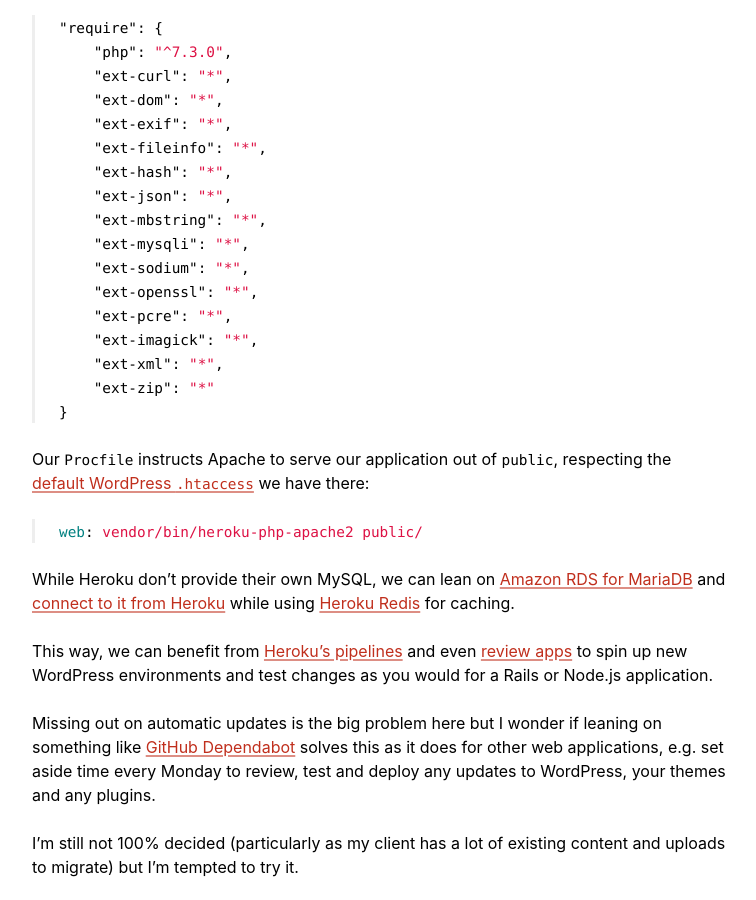
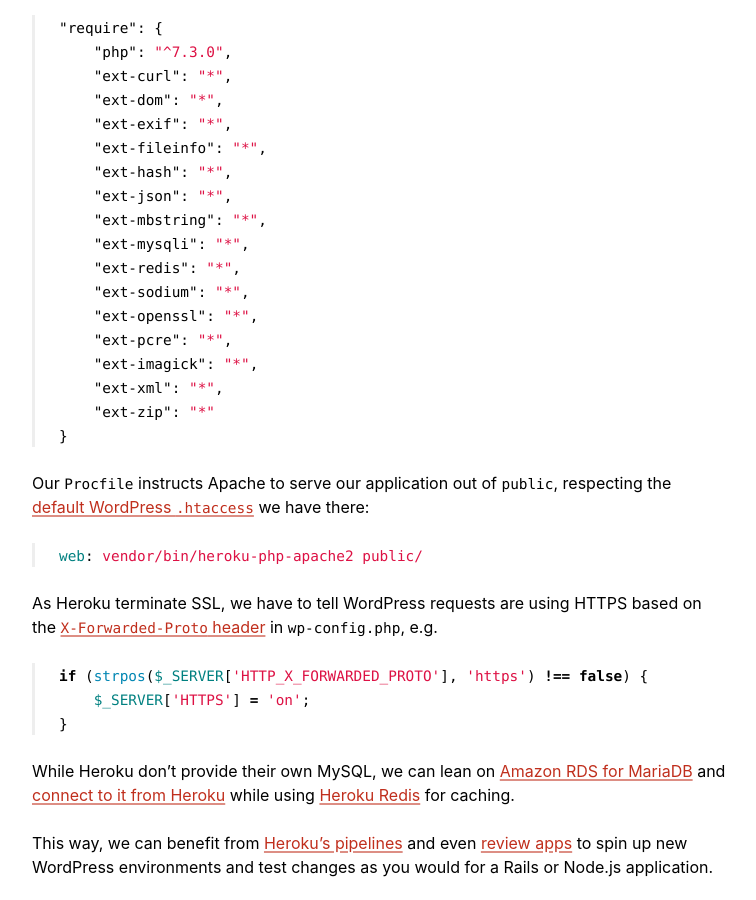
Before and after one commit to mudge/mudge.github.com, a Jekyll site: the page built from weeknotes/_posts/2021-03-14-weeknotes-72.markdown, in a window 1280 px wide and 900 px high, scrolled down 2958 px. Shown: the whole window, without its empty margins (272-1028 px from the left). Built offline with Jekyll 4.4.1, drawn with Linux system fonts in a browser that asks for light colours; grey boxes are pictures that could not be loaded.

Commit message:
Add note about SSL termination

````diff
--- a/weeknotes/_posts/2021-03-14-weeknotes-72.markdown
+++ b/weeknotes/_posts/2021-03-14-weeknotes-72.markdown
@@ -93,6 +93,7 @@ date: 2021-03-14 13:47:00
         "ext-json": "*",
         "ext-mbstring": "*",
         "ext-mysqli": "*",
+        "ext-redis": "*",
         "ext-sodium": "*",
         "ext-openssl": "*",
         "ext-pcre": "*",
@@ -108,6 +109,14 @@ date: 2021-03-14 13:47:00
     web: vendor/bin/heroku-php-apache2 public/
     ```
 
+    As Heroku terminate SSL, we have to tell WordPress requests are using HTTPS based on the [`X-Forwarded-Proto` header](https://developer.mozilla.org/en-US/docs/Web/HTTP/Headers/X-Forwarded-Proto) in `wp-config.php`, e.g.
+
+    ```php
+    if (strpos($_SERVER['HTTP_X_FORWARDED_PROTO'], 'https') !== false) {
+        $_SERVER['HTTPS'] = 'on';
+    }
+    ```
+
     While Heroku don't provide their own MySQL, we can lean on [Amazon RDS for MariaDB](https://aws.amazon.com/rds/mariadb/) and [connect to it from Heroku](https://devcenter.heroku.com/articles/amazon-rds) while using [Heroku Redis](https://devcenter.heroku.com/articles/heroku-redis) for caching.
 
     This way, we can benefit from [Heroku's pipelines](https://devcenter.heroku.com/articles/pipelines) and even [review apps](https://devcenter.heroku.com/articles/github-integration-review-apps) to spin up new WordPress environments and test changes as you would for a Rails or Node.js application.
````
